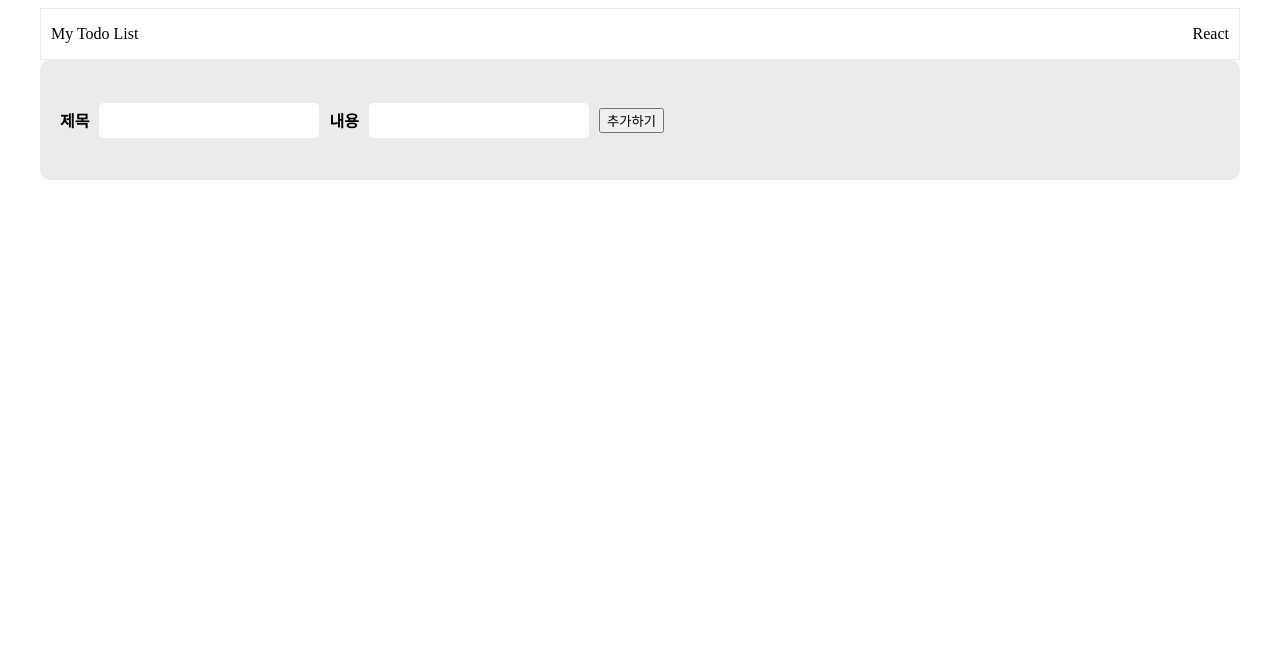
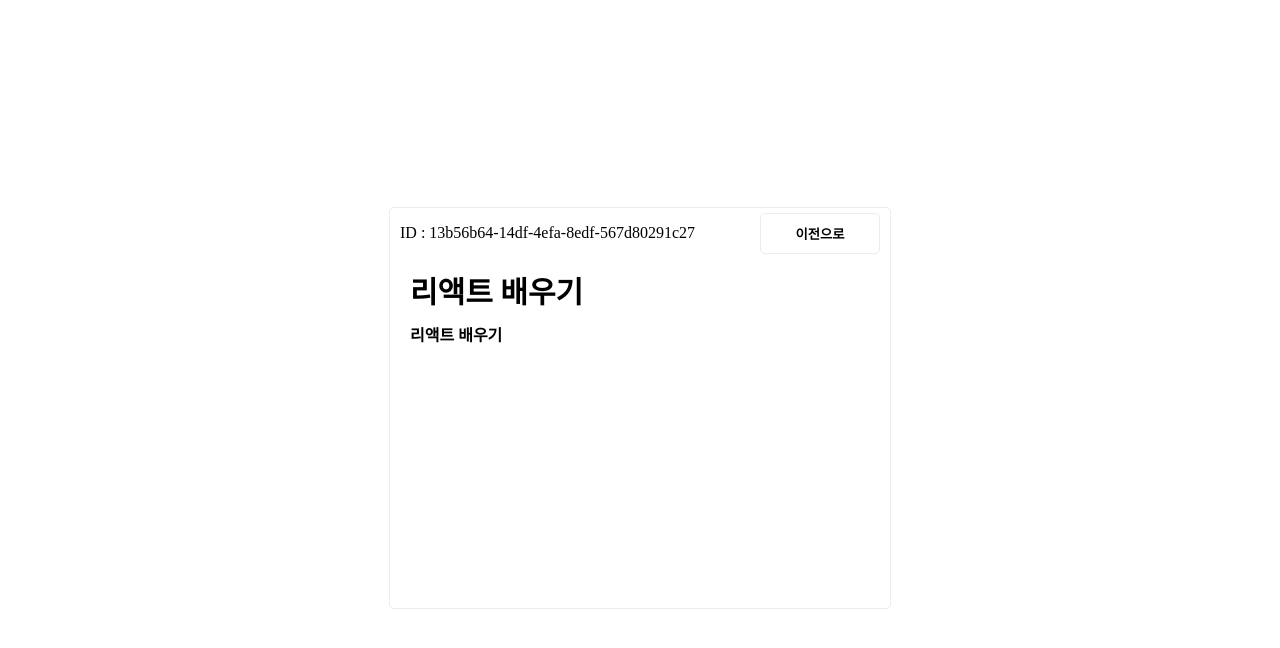
Before and after one commit to naeun-shin/HangHae99_React_LV2, a React (Create React App) app: page /todoDetail/13b56b64-14df-4efa-8edf-567d80291c27 in a window 1280 px wide. Shown: the top 648 px of the page. Built offline with nearby package versions, Linux system fonts and the light colour scheme.

Commit message:
3. Design : 상세 페이지 디자인 적용

```diff
--- a/src/components/TodoList.jsx
+++ b/src/components/TodoList.jsx
@@ -1,5 +1,6 @@
 //NOTE - false 인 경우엔 working 로딩 / true인 경우엔 done으로 로딩
 import React from 'react';
+import { Link } from 'react-router-dom';
 import { removeTodo, isDoneTodo, cancelTodo } from '../redux/modules/todos';
 
 import {
@@ -32,7 +33,8 @@ const TodoList = ({ todoList }) => {
       {todoList.map((item) => {
         if (!item.isDone) {
           return (
-            <WorkingComponentSytle key={`working-${item.id}`}>
+            <WorkingComponentSytle key={item.id}>
+              <Link to={`/todoDetail/${item.id}`}> 상세보기 </Link>
               <h3>{item.title}</h3>
               <p>{item.content}</p>
               <WorkingButton>
@@ -52,7 +54,8 @@ const TodoList = ({ todoList }) => {
       {todoList.map((item) => {
         if (item.isDone) {
           return (
-            <WorkingComponentSytle key={`working-${item.id}`}>
+            <WorkingComponentSytle key={item.id}>
+              <Link to={`/todoDetail/${item.id}`}> 상세보기 </Link>
               <h3>{item.title}</h3>
               <p>{item.content}</p>
               <WorkingButton>
--- a/src/pages/TodoDetail.jsx
+++ b/src/pages/TodoDetail.jsx
@@ -1,8 +1,14 @@
 import React from 'react';
 import { useParams, useNavigate } from 'react-router-dom';
 import { useSelector } from 'react-redux';
-// import list from '../shared/list';
-// import todo from '../redux/modules/todos';
+import {
+  DetailBox,
+  Detail,
+  DetailToListButton,
+  DetailHeader,
+  DetailTitle,
+  DetailContent,
+} from '../styles/componentStyles';
 
 const TodoDetail = () => {
   const todoList = useSelector((state) => state.todo);
@@ -21,12 +27,20 @@ const TodoDetail = () => {
     return <div>Todo가 없습니다!</div>;
   }
   return (
-    <div>
-      <p>ID : {todoId}</p>
-      <button onClick={HandleGoBackclick}>이전으로</button>
-      <h2>{details.title}</h2>
-      <p>{details.content}</p>
-    </div>
+    <>
+      <DetailBox>
+        <Detail>
+          <DetailHeader>
+            <p>ID : {todoId}</p>
+            <DetailToListButton onClick={HandleGoBackclick}>
+              이전으로
+            </DetailToListButton>
+          </DetailHeader>
+          <DetailTitle>{details.title}</DetailTitle>
+          <DetailContent>{details.content}</DetailContent>
+        </Detail>
+      </DetailBox>
+    </>
   );
 };
 
--- a/src/pages/TodoMain.jsx
+++ b/src/pages/TodoMain.jsx
@@ -1,6 +1,8 @@
 import React from 'react';
 import { useSelector } from 'react-redux';
 import TodoList from '../components/TodoList';
+import Header from '../pages/Header';
+import AddList from '../pages/AddTodo';
 import {
   Container,
   Main,
@@ -11,6 +13,9 @@ import {
 const TodoMain = () => {
   const todoList = useSelector((state) => state.todo);
   return (
+    <>
+      <Header />
+      <AddList />
       <Container>
         <Main>
           <WorkingStyle>
@@ -20,6 +25,7 @@ const TodoMain = () => {
           </WorkingStyle>
         </Main>
       </Container>
+    </>
   );
 };
 
--- a/src/shared/Router.js
+++ b/src/shared/Router.js
@@ -5,8 +5,6 @@ import { ThemeProvider } from 'styled-components';
 import theme from '../styles/theme';
 import { Container, Main } from '../styles/componentStyles';
 
-import Header from '../pages/Header';
-import AddList from '../pages/AddTodo';
 import TodoMain from '../pages/TodoMain';
 import TodoDetail from '../pages/TodoDetail';
 
@@ -16,11 +14,9 @@ const Router = () => {
       <Container>
         <Main>
           <BrowserRouter>
-            <Header />
-            <AddList />
             <Routes>
               <Route path='/' element={<TodoMain />} />
-              <Route path='/:id' element={<TodoDetail />} />
+              <Route path='todoDetail/:id' element={<TodoDetail />} />
             </Routes>
           </BrowserRouter>
         </Main>
--- a/src/styles/componentStyles.js
+++ b/src/styles/componentStyles.js
@@ -51,7 +51,7 @@ const AddListStyle = styled.div`
 
 // 추가 버튼
 const AddButton = styled.button`
-  /* background-color: #017574; */
+  background-color: #017574;
   width: 150px;
   padding: 15px;
   margin: 10px;
@@ -64,7 +64,6 @@ const AddButton = styled.button`
 
   &:hover {
     background-color: #015a57;
-    cursor: pointer;
   }
 `;
 const WorkingStyle = styled.div`
@@ -94,6 +93,47 @@ const WorkingButton = styled.div`
   padding: 0px 35px;
 `;
 
+const DetailBox = styled.div`
+  display: flex;
+  flex-direction: column;
+  position: relative;
+  justify-content: center;
+  align-items: center;
+  height: 100vh;
+`;
+const Detail = styled.div`
+  border: 1px solid ${(props) => props.theme.color.ligtGrey};
+  width: 500px;
+  height: 400px;
+  border-radius: 5px;
+`;
+const DetailHeader = styled.div`
+  padding: 0px 10px;
+  display: flex;
+  justify-content: space-between;
+  align-items: center;
+`;
+const DetailTitle = styled.div`
+  font-weight: bold;
+  padding: 0px 10px;
+  margin: 10px;
+  font-size: 30px;
+`;
+const DetailContent = styled.div`
+  font-weight: bold;
+  padding: 0px 10px;
+  margin: 10px;
+`;
+
+const DetailToListButton = styled.button`
+  padding: 10px 30px;
+  background-color: white;
+  font-weight: bold;
+  width: 120px;
+  border-radius: 5px;
+  border: 1px solid ${(props) => props.theme.color.ligtGrey};
+`;
+
 export {
   Container,
   Main,
@@ -104,4 +144,10 @@ export {
   WorkingListStyle,
   WorkingComponentSytle,
   WorkingButton,
+  DetailBox,
+  Detail,
+  DetailHeader,
+  DetailTitle,
+  DetailContent,
+  DetailToListButton,
 };
```
Lines whose indentation alone changed are shown as unchanged.
